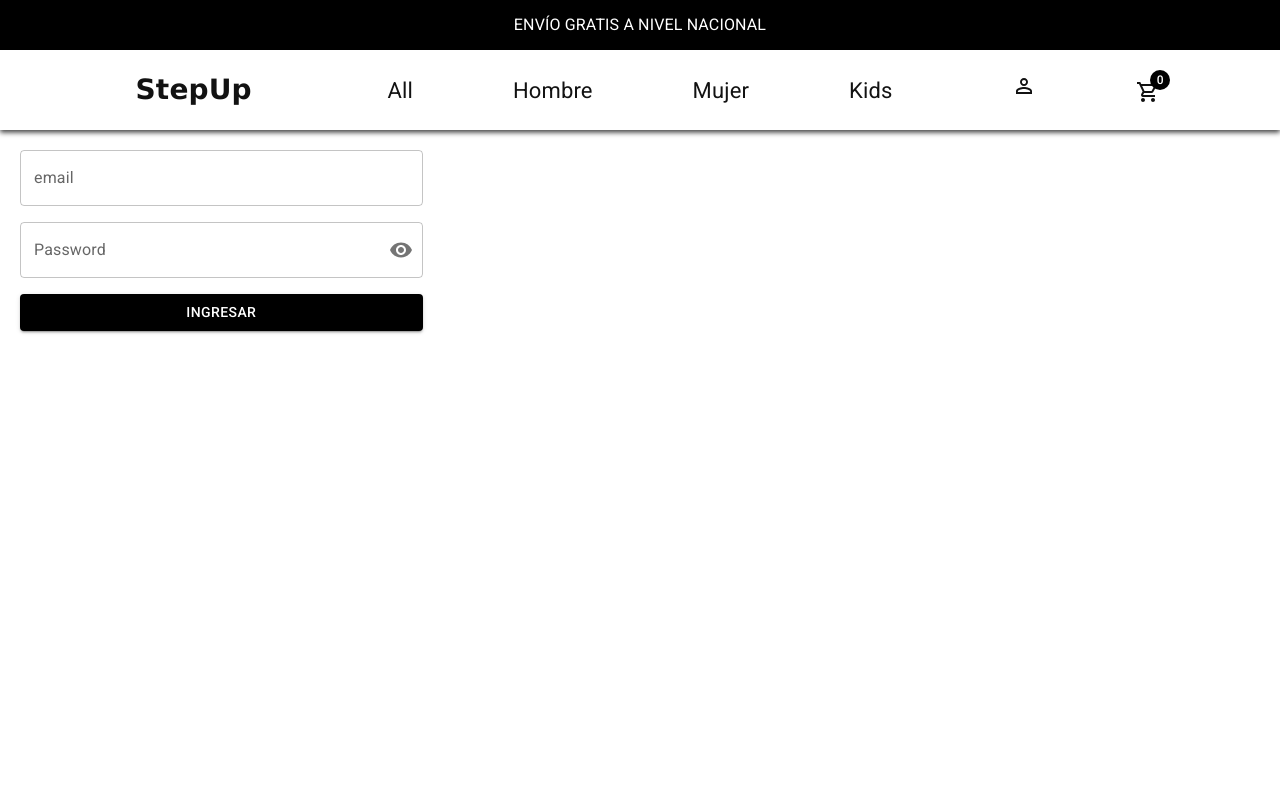
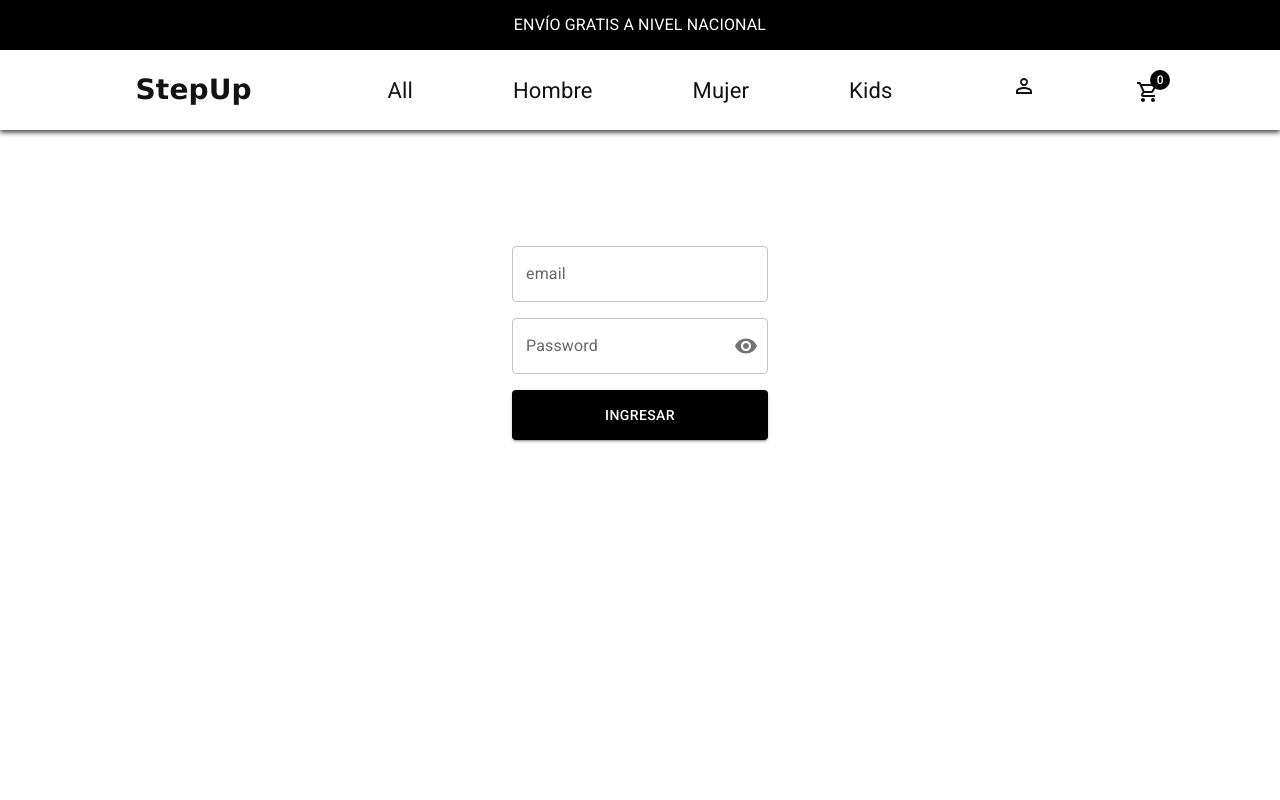
Before and after one commit to fritz652/PF-Fritz-Guzman-Santiago-ReactJs, a React (Vite) app: page /login in a window 1280 px wide. Shown: the top 800 px of the page. Built offline with nearby package versions, Linux system fonts and the light colour scheme.

Commit message:
refatorin login

```diff
--- a/src/Pages/Login/Login.jsx
+++ b/src/Pages/Login/Login.jsx
@@ -19,22 +19,24 @@ const Login = () => {
   const handleClickShowPassword = () => setShowPassword((show) => !show);
 
   return (
-    <Box sx={{ padding: "20px" }}>
+    <Box sx={{ padding: "20px"}}>
       <Grid
         container
         spacing={2}
         sx={{
           display: "flex",
           justifyContent: "center",
+          alignItems:"center",
           flexDirection: "column",
+          marginTop:"10vh"
         }}
       >
         <Grid item xs={12} sm={8} md={6} lg={4} xl={3}>
-          <TextField label="email" fullWidth />
+          <TextField label="email" fullWidth sx={{minWidth:"20vw"}}/>
         </Grid>
         <Grid item xs={12} sm={8} md={6} lg={4} xl={3}>
-          <FormControl variant="outlined" fullWidth>
-            <InputLabel htmlFor="outlined-adornment-password">
+          <FormControl variant="outlined" fullWidth sx={{minWidth:"20vw"}}>
+            <InputLabel htmlFor="outlined-adornment-password" >
               Password
             </InputLabel>
             <OutlinedInput
@@ -56,7 +58,7 @@ const Login = () => {
           </FormControl>
         </Grid>
         <Grid item xs={12} sm={8} md={6} lg={4} xl={3}>
-          <Button variant="contained" fullWidth>
+          <Button variant="contained" fullWidth sx={{minWidth:"20vw", height:"50px"}}>
             Ingresar
           </Button>
         </Grid>
```
